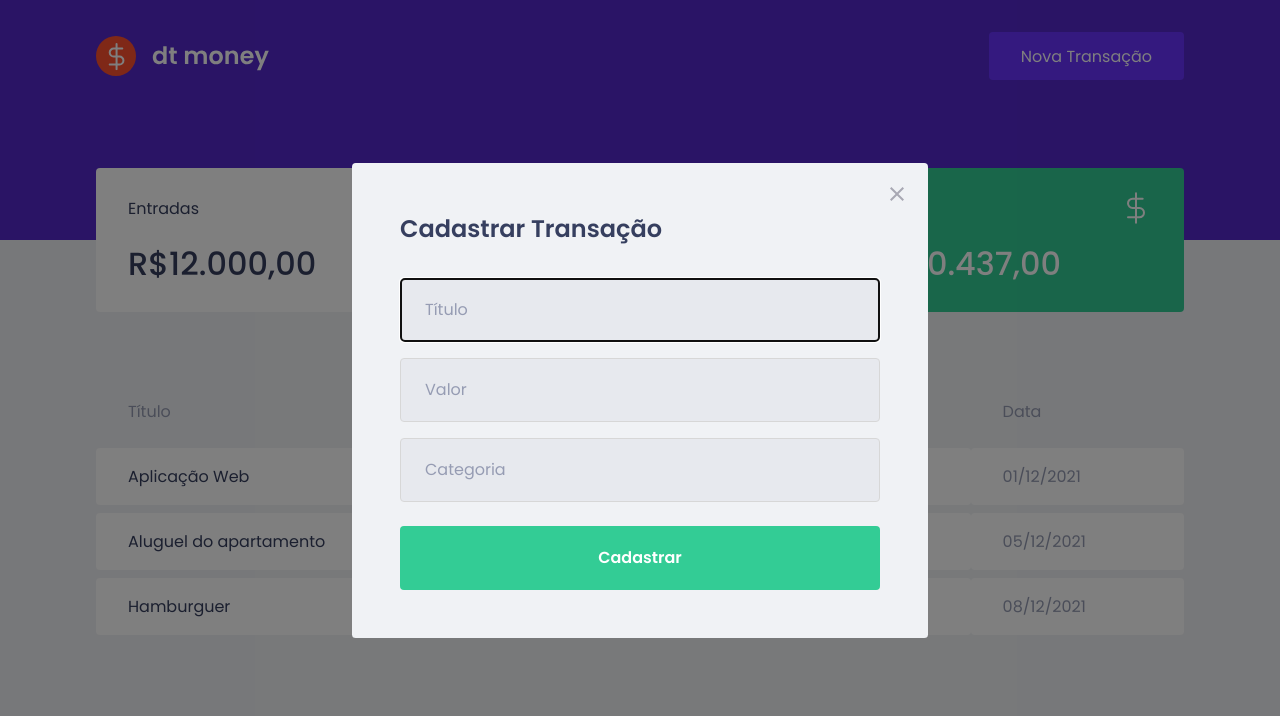
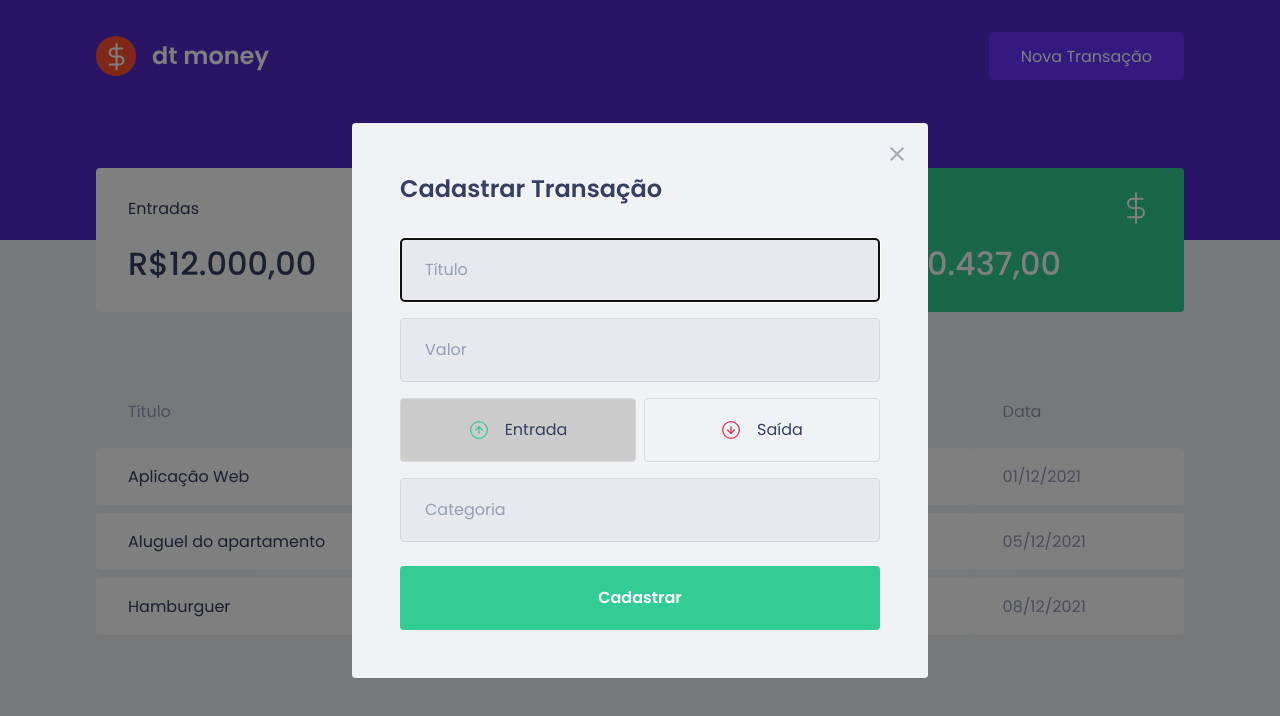
Before and after one commit to rodrigoanastacio/dtmoney, a React (Create React App) app: page / in a window 1280 px wide. Both pictures are taken after a click on the button "Nova Transação". Shown: the top 716 px of the page. Built offline with nearby package versions, Linux system fonts and the light colour scheme; no server answers; what miragejs would draw is missing.

Commit message:
Created button type

```diff
--- a/package.json
+++ b/package.json
@@ -12,6 +12,7 @@
     "@types/react-dom": "^17.0.0",
     "axios": "^0.24.0",
     "miragejs": "^0.1.43",
+    "polished": "^4.1.3",
     "react": "^17.0.2",
     "react-dom": "^17.0.2",
     "react-modal": "^3.14.4",
--- a/src/components/NewTransactionModal/index.tsx
+++ b/src/components/NewTransactionModal/index.tsx
@@ -1,8 +1,11 @@
-import React from 'react';
+import React, { useState } from 'react';
 import Modal from 'react-modal';
 
 import closeImg from '../../assets/close.svg';
-import { Container } from './styles';
+import incomeImg from '../../assets/income.svg';
+import outcomeImg from '../../assets/outcome.svg';
+
+import { Container, TransactionTypeContainer, RadioBox } from './styles';
 
 interface NewTransactionModalProps {
   isOpen: boolean;
@@ -13,6 +16,8 @@
   isOpen,
   onRequestClose,
 }: NewTransactionModalProps) {
+  const [type, setType] = useState('deposit');
+
   return (
     <Modal
       isOpen={isOpen}
@@ -30,6 +35,26 @@
 
         <input type="number" placeholder="Valor" />
 
+        <TransactionTypeContainer>
+          <RadioBox
+            type="button"
+            onClick={() => setType('deposit')}
+            isActive={type === 'deposit'}
+          >
+            <img src={incomeImg} alt="Entrada" />
+            <span>Entrada</span>
+          </RadioBox>
+
+          <RadioBox
+            type="button"
+            onClick={() => setType('withdraw')}
+            isActive={type === 'withdraw'}
+          >
+            <img src={outcomeImg} alt="Saída" />
+            <span>Saída</span>
+          </RadioBox>
+        </TransactionTypeContainer>
+
         <input placeholder="Categoria" />
 
         <button type="submit">Cadastrar</button>
--- a/src/components/NewTransactionModal/styles.ts
+++ b/src/components/NewTransactionModal/styles.ts
@@ -1,4 +1,5 @@
 import styled from 'styled-components';
+import { darken } from 'polished';
 
 export const Container = styled.form`
   h2 {
@@ -46,3 +47,43 @@
     }
   }
 `;
+
+export const TransactionTypeContainer = styled.div`
+  margin: 1rem 0;
+  display: grid;
+  grid-template-columns: 1fr 1fr;
+  gap: 0.5rem;
+`;
+
+interface RadioBoxProps {
+  isActive: boolean;
+}
+
+export const RadioBox = styled.button<RadioBoxProps>`
+  height: 4rem;
+  border: 1px solid #d7d7d7;
+  border-radius: 0.25rem;
+
+  background: ${(props) => (props.isActive ? '#ccc' : 'transparent')};
+
+  display: flex;
+  align-items: center;
+  justify-content: center;
+  transition: border-color 0.2s;
+
+  &:hover {
+    border-color: ${darken(0.1, '#d7d7d7')};
+  }
+
+  img {
+    width: 20px;
+    height: 20px;
+  }
+
+  span {
+    display: inline-block;
+    margin-left: 1rem;
+    font-size: 1rem;
+    color: var(--text-title);
+  }
+`;
```
Also changed, not shown: 1 other file (tests, documents, lock files or other folders).
